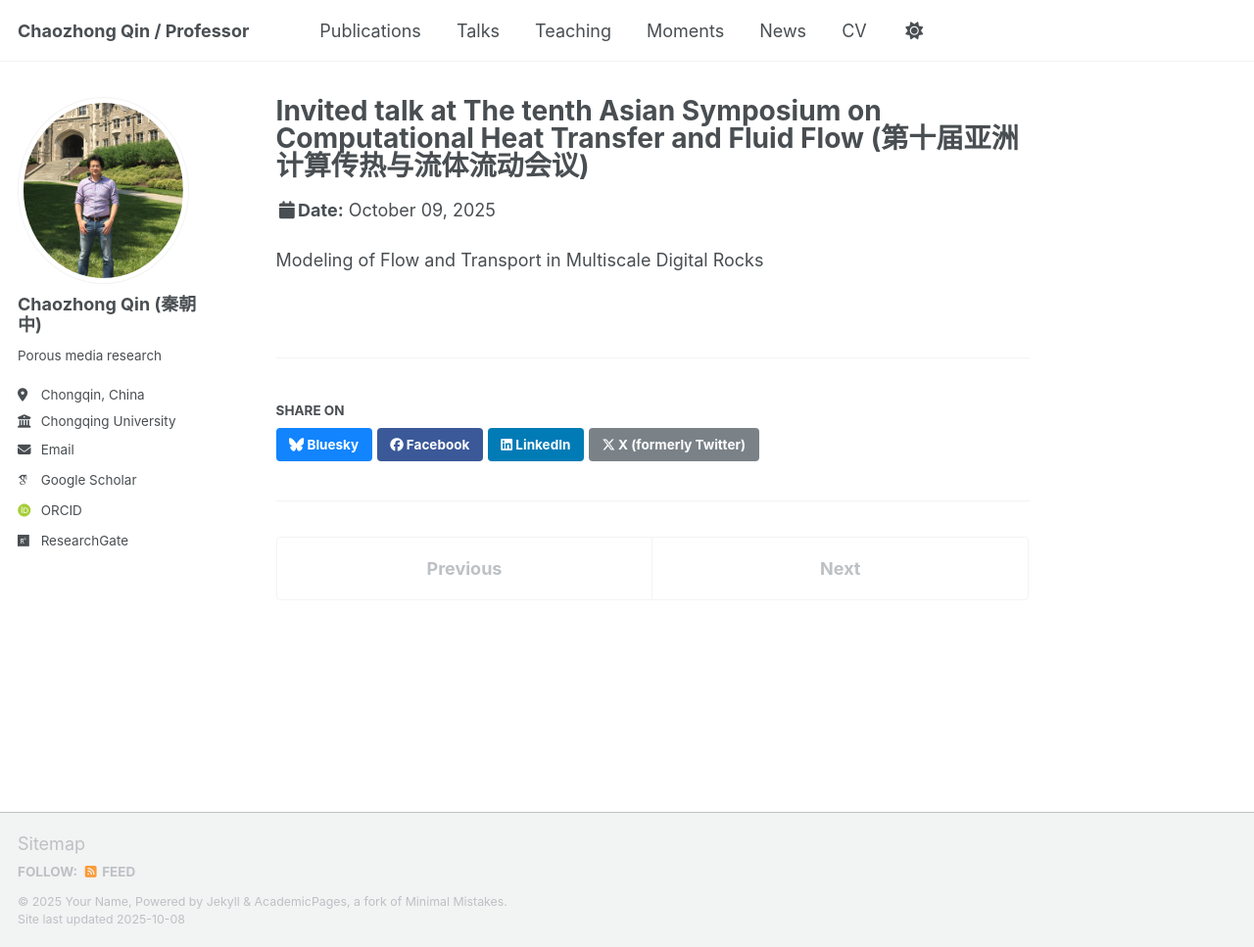
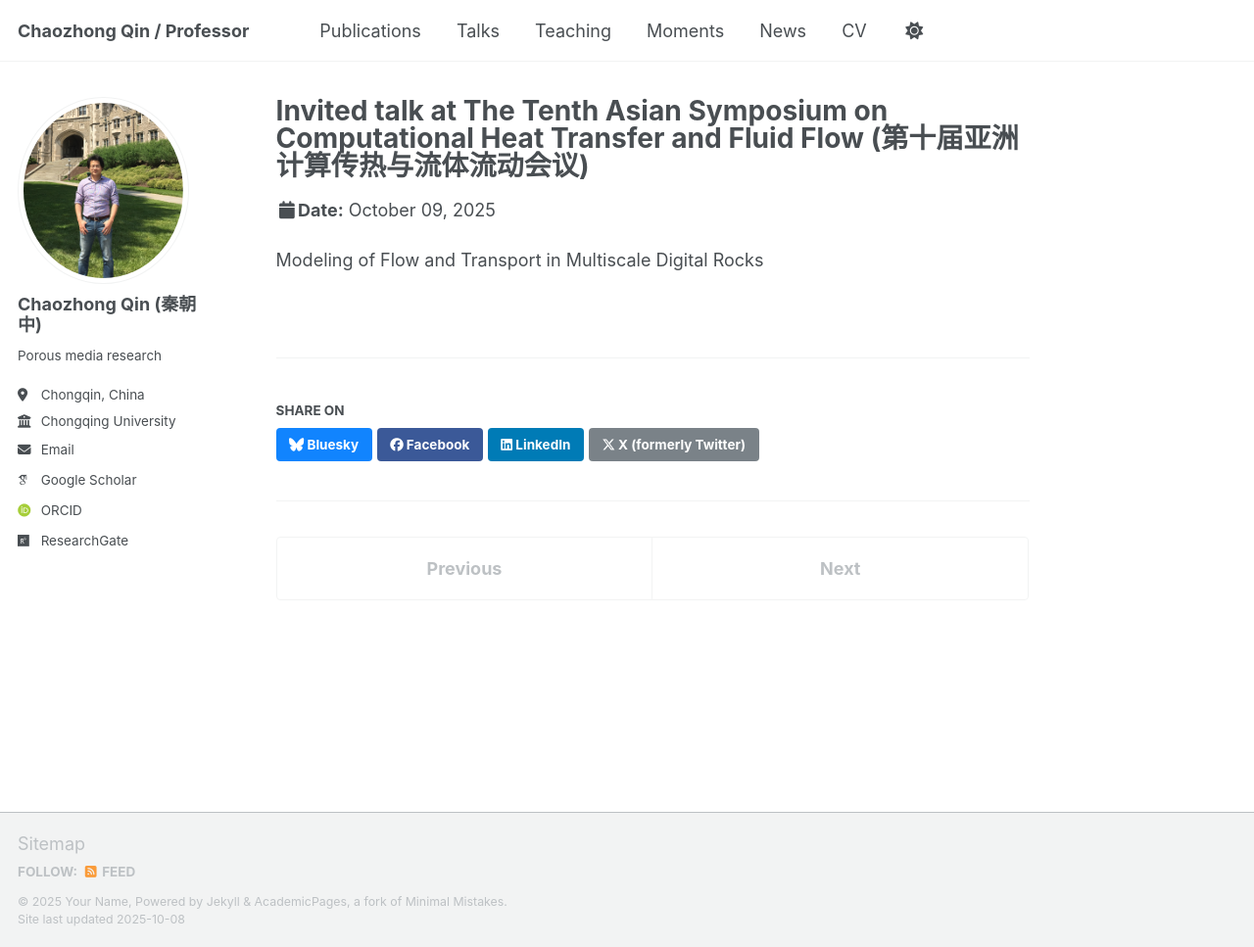
Before and after one commit to CZQIN/czqin.github.io, a Jekyll site: the page built from _talks/ASCHT-202510-wuhan.md, in a window 1280 px wide and 967 px high. Shown: the whole window at 98% size. Built offline with Jekyll 4.4.1, drawn with Linux system fonts in a browser that asks for light colours; some web fonts are replaced; a script that is not in the unit is left out.

```diff
--- a/_talks/ASCHT-202510-wuhan.md
+++ b/_talks/ASCHT-202510-wuhan.md
@@ -1,5 +1,5 @@
 ---
-title: "Invited talk at The tenth Asian Symposium on Computational Heat Transfer and Fluid Flow (第十届亚洲计算传热与流体流动会议)"
+title: "Invited talk at The Tenth Asian Symposium on Computational Heat Transfer and Fluid Flow (第十届亚洲计算传热与流体流动会议)"
 collection: talks
 type: "Talk"
 permalink: /talks/ASCHT-202510-wuhan
```
